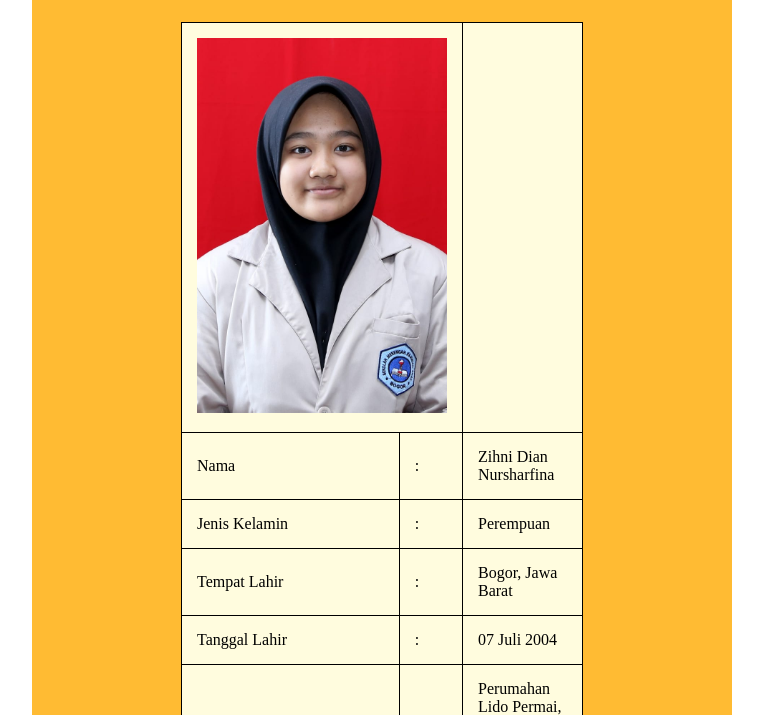
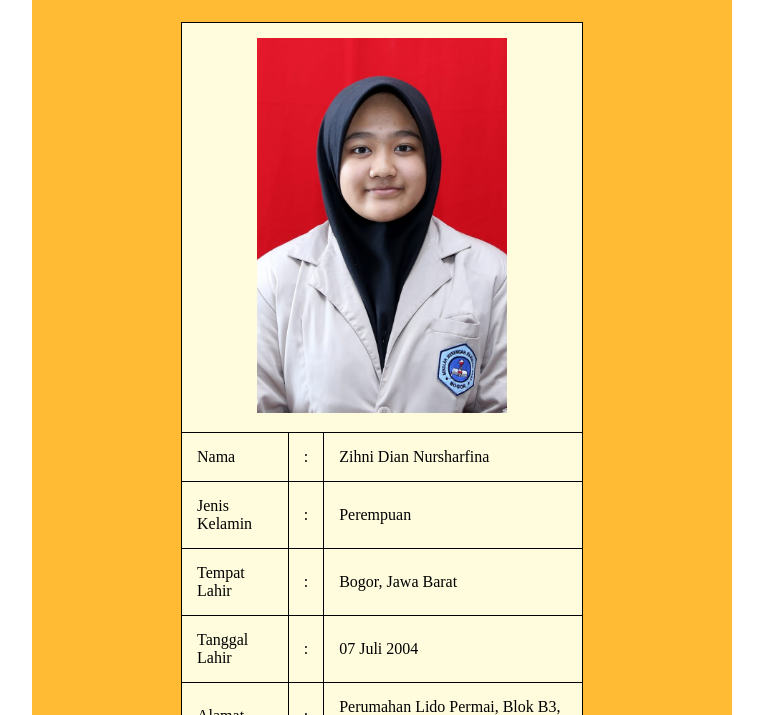
Before and after one commit to zihnidian/zihnidian.github.io, a plain HTML site: page biodata.html in a window 1280 px wide. Shown: the part 85-800 px from the top of the page, without its empty margins (258-1021 px from the left). Drawn offline with Linux system fonts and the light colour scheme.

Commit message:
Add files via upload

```diff
--- a/biodata.html
+++ b/biodata.html
@@ -10,7 +10,7 @@
     <h2 id="b02">BIODATA</h2>
     <table id="b01" style="width: 60%" align="center">
       <tr>
-        <th colspan="2" class="foto"><img src="ZIHNI.jpeg" width="250"></th>
+        <th colspan="3" class="foto"><img src="ZIHNI.JPEG" width="250"></th>
       </tr>
       <div class="tulisan">
         <tr>
```
